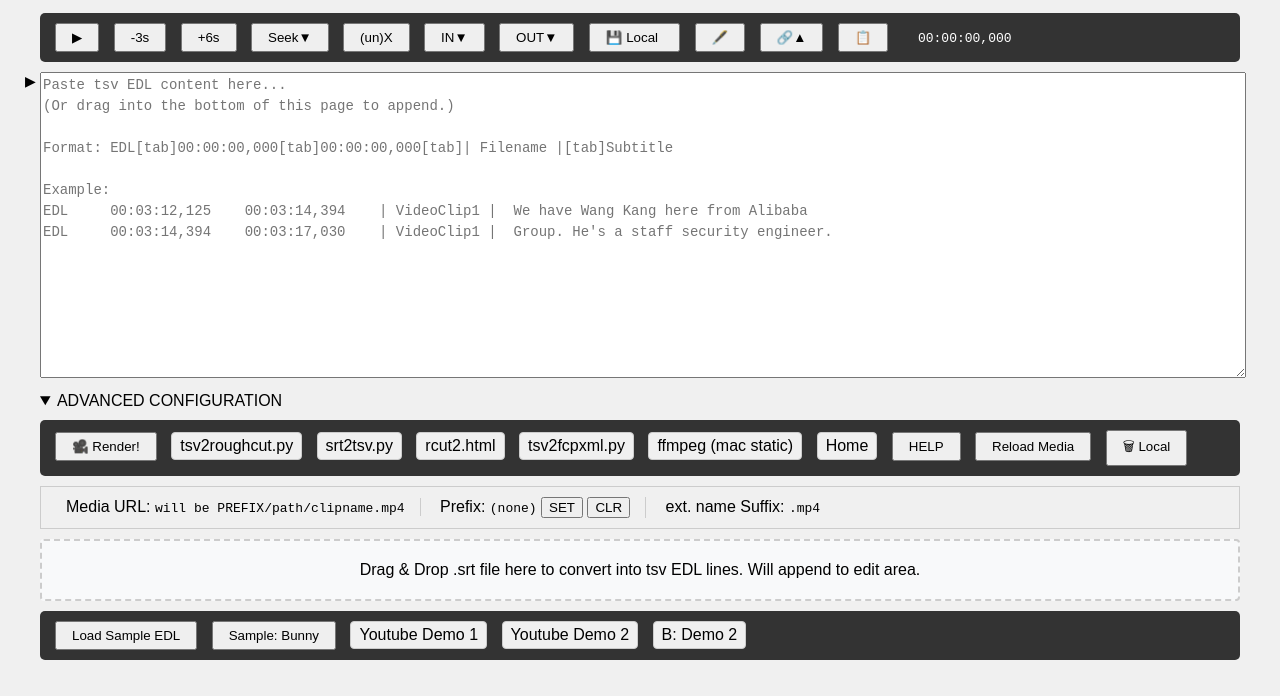
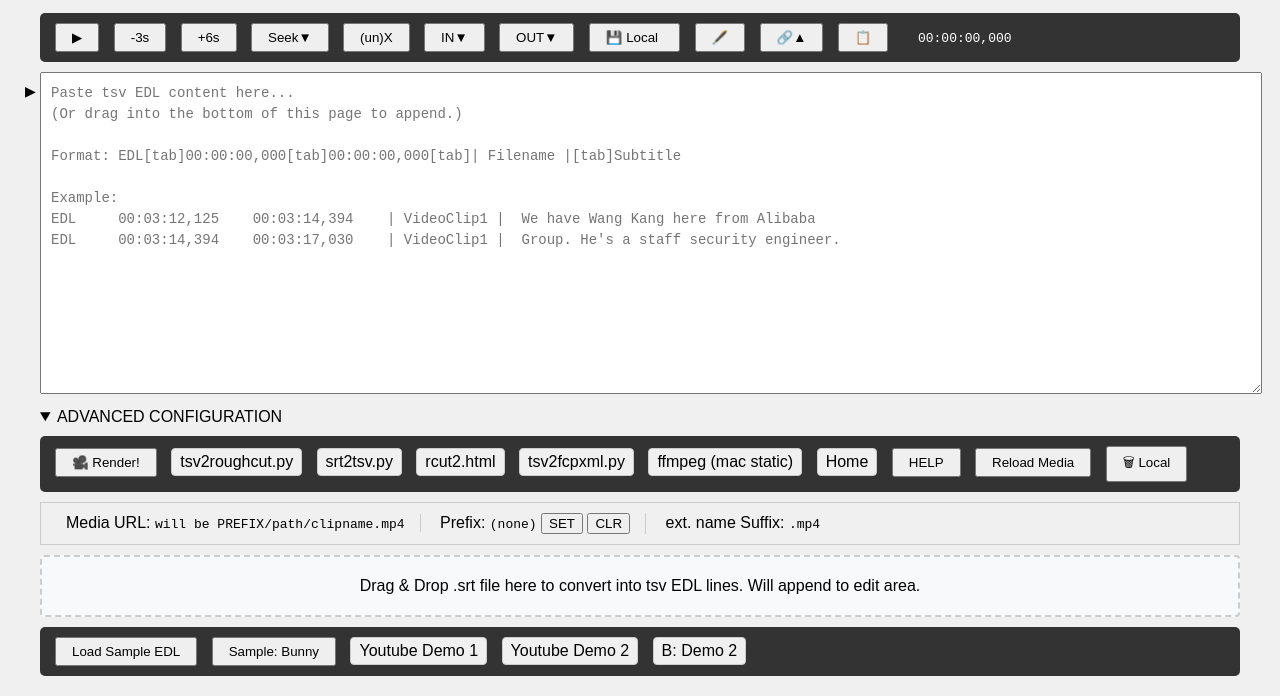
Before and after one commit to mast-thu/mast-thu.github.io, a Jekyll site: the page rcut2.html, which Jekyll copies as it is, in a window 1280 px wide. Shown: the part 473-1169 px from the top of the page. Built offline with Jekyll 4.4.1, drawn with Linux system fonts in a browser that asks for light colours.

Commit message:
rcut2.html

```diff
--- a/rcut2.html
+++ b/rcut2.html
@@ -67,8 +67,8 @@
 	#contentArea{
 		width: 100%;
 		height: 300px;
-		/*margin-top: 20px;
-		padding: 10px;*/
+		/*margin-top: 20px;*/
+		padding: 10px;
 		font-family: monospace;
 		font-size: 14px;
 		line-height: 1.5;
@@ -1481,7 +1481,7 @@ function parseTimeToSeconds(timeStr) {
 
 		      // Calculate vertical position
 		      const lineHeight = parseFloat(getComputedStyle(textarea).lineHeight);
-		      const topOffset = (linesBeforeCursor * lineHeight) - textarea.scrollTop;
+		      const topOffset = (linesBeforeCursor * lineHeight) - textarea.scrollTop + 10; // #contentArea padding
 
 		      // Keep the indicator within the visible area of textarea
 		      const textareaHeight = textarea.clientHeight;
```
